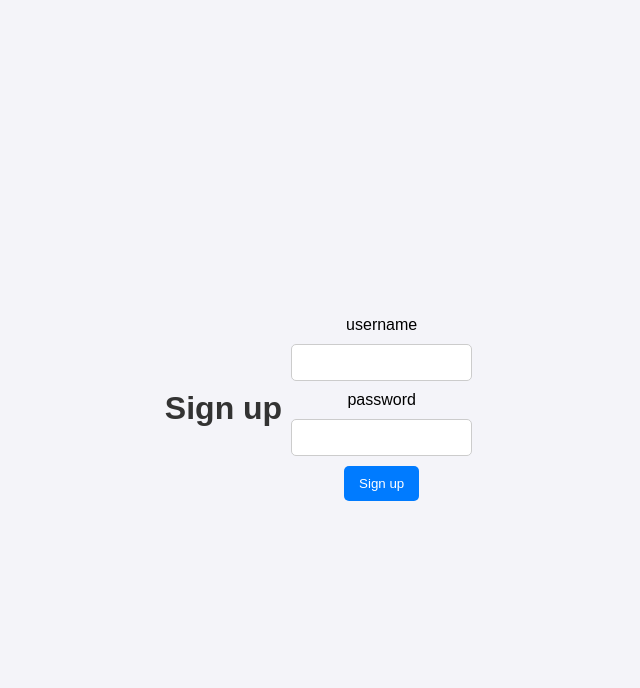
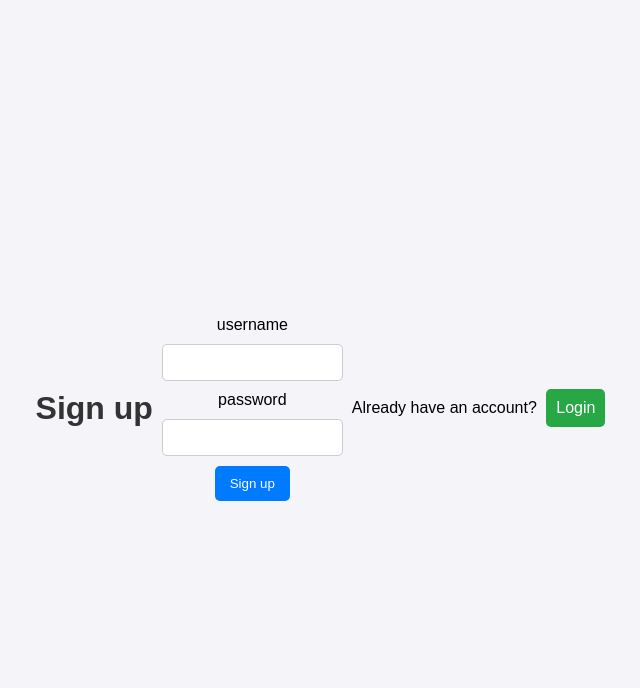
Before and after one commit to Prang752/WEB_flask, a Flask app: page /signup in a window 1280 px wide. Shown: the top 688 px of the page, without its empty margins (317-957 px from the left). Run offline with Flask 3, Linux system fonts and the light colour scheme; some libraries are stand-ins or nearby versions.

Commit message:
update signupage add login button

```diff
--- a/templates/signup.html
+++ b/templates/signup.html
@@ -1,7 +1,8 @@
 {% extends "base.html" %}
 
 {% block content %}
-<h1>Sign up</h1>
+<h1>Sign up
+</h1>
 
 
 {% with messages = get_flashed_messages(with_categories=true) %}
@@ -23,4 +24,10 @@
 
     <input type="submit" value="Sign up">
 </form>
+
+
+<div class="mt-3">
+    <p>Already have an account? <a href="{{ url_for('login') }}" class="btn btn-link">Login</a></p>
+</div>
+
 {% endblock %}
```
